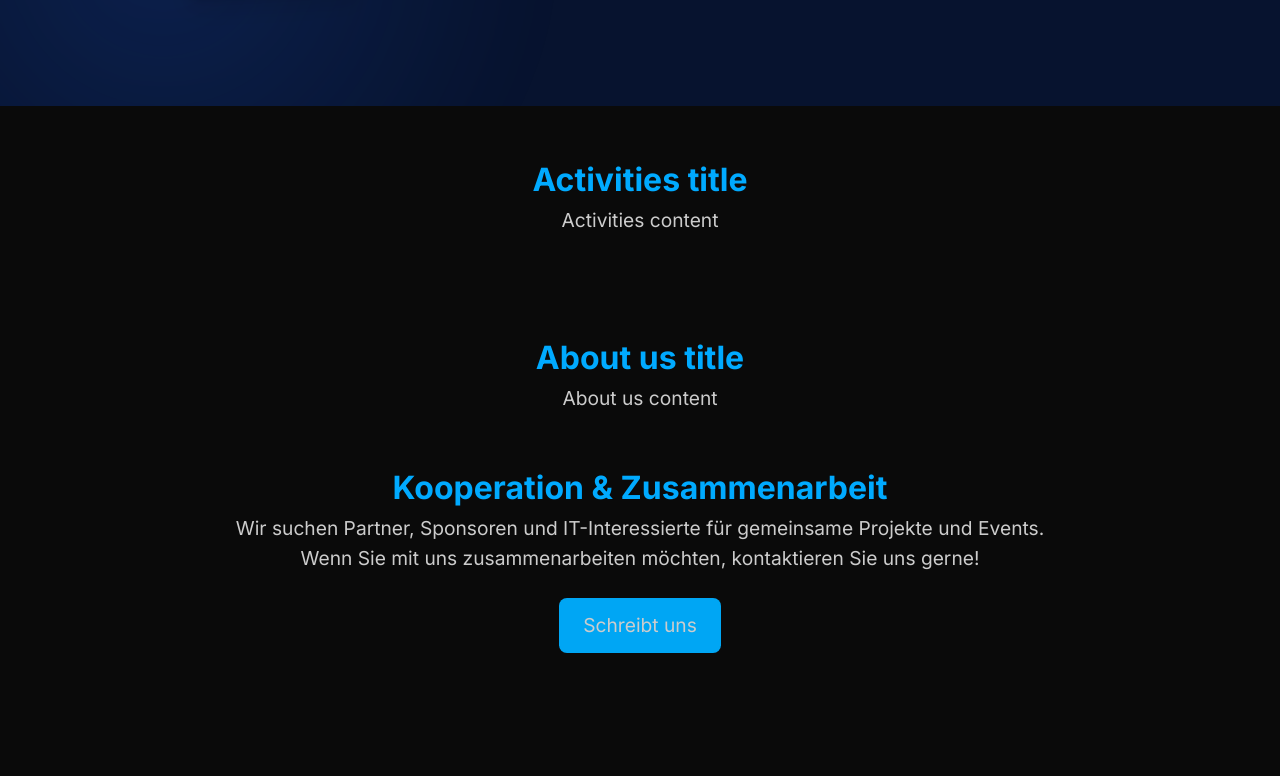
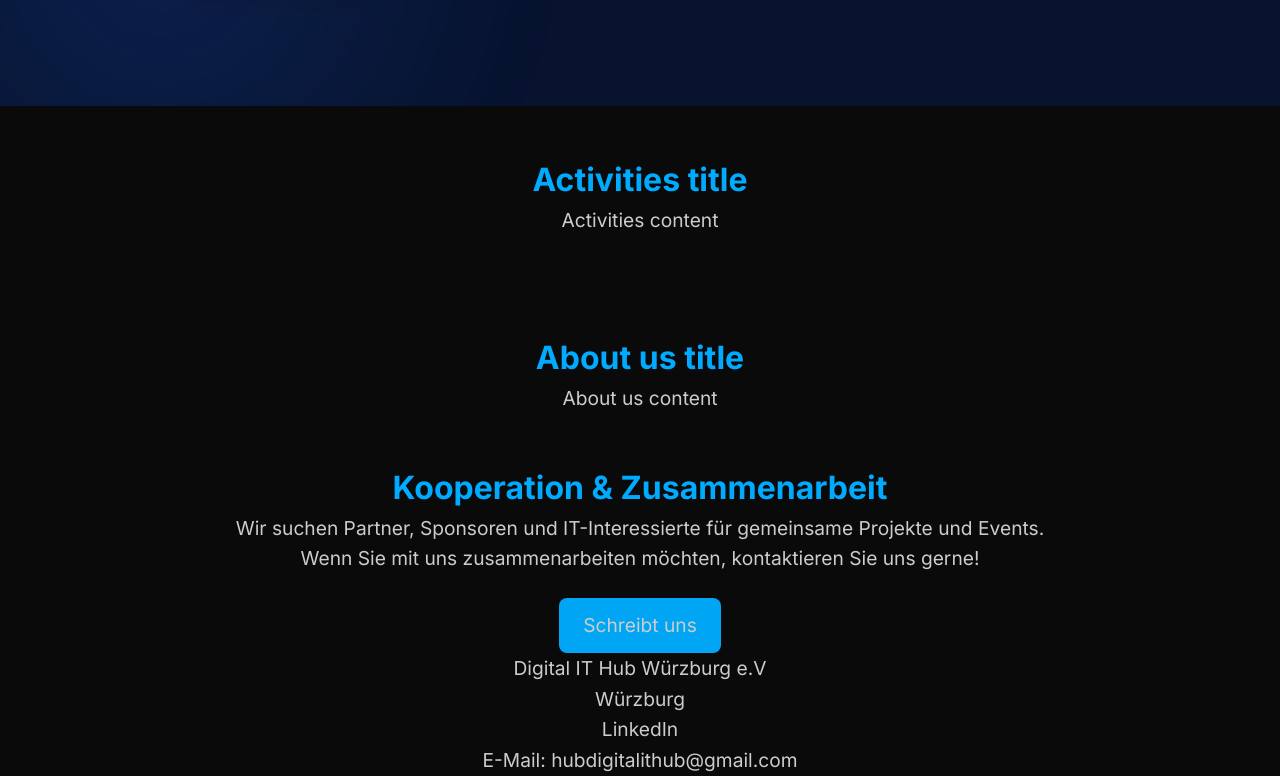
Before and after one commit to yarinka82/Digital-IT-Hub-in-Wurzburg, a Next.js app: page / in a window 1280 px wide. Shown: the part 625-1401 px from the top of the page. Before the commit the page ends 1278 px from the top, so only its background shows below. Built offline with nearby package versions, Linux system fonts and the light colour scheme.

Commit message:
Add contacts block to footer

```diff
--- a/src/components/Footer.tsx
+++ b/src/components/Footer.tsx
@@ -5,5 +5,11 @@ export default function Footer() {
       <p>Wir suchen Partner, Sponsoren und IT-Interessierte für gemeinsame Projekte und Events.</p>
       <p>Wenn Sie mit uns zusammenarbeiten möchten, kontaktieren Sie uns gerne!</p>
       <a href="mailto:hubdigitalithub@gmail.com" className="bg-sky-500 px-6 py-3 rounded-lg inline-block mt-6">Schreibt uns</a>
+      <div>
+       <p>Digital IT Hub Würzburg e.V</p>
+       <p>Würzburg</p>
+       <p><a href="#">LinkedIn</a></p>
+       <p>E-Mail: <a href="mailto:hubdigitalithub@gmail.com">hubdigitalithub@gmail.com</a></p>
+      </div>
     </div>
   );}
```
